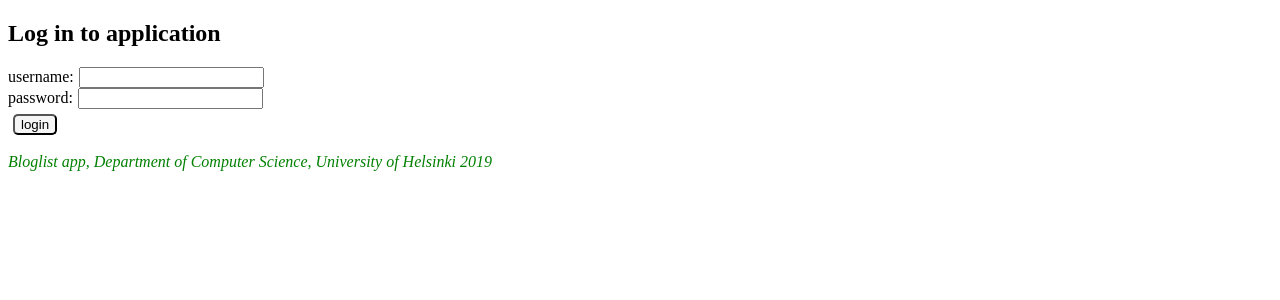
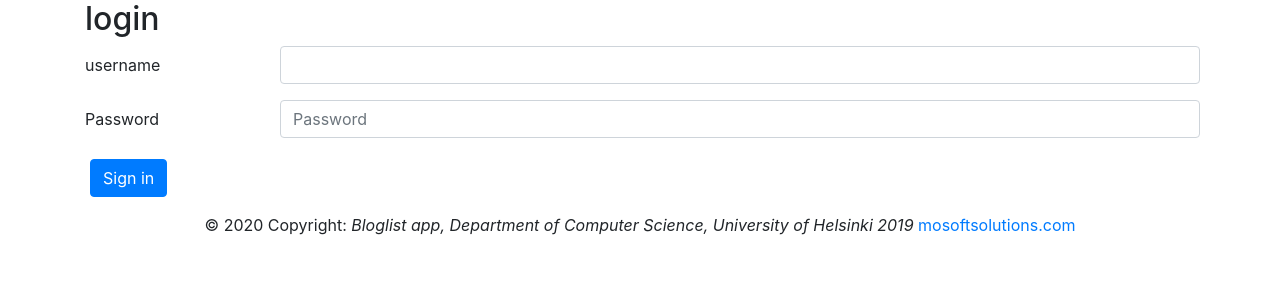
Before and after one commit to morisasy/fullstackhelsinki2020, a React (Create React App) app in the folder part7/bloglist-redux/: page /blogs/1 in a window 1280 px wide. Shown: the top 300 px of the page. Built offline with nearby package versions, Linux system fonts and the light colour scheme; no server answers.

Commit message:
bootstrap added

```diff
--- a/part7/bloglist-redux/package.json
+++ b/part7/bloglist-redux/package.json
@@ -8,6 +8,7 @@
     "@testing-library/user-event": "^7.1.2",
     "axios": "^0.19.2",
     "react": "^16.13.1",
+    "react-bootstrap": "^1.3.0",
     "react-dom": "^16.13.1",
     "react-redux": "^7.2.0",
     "react-router-dom": "^5.2.0",
--- a/part7/bloglist-redux/public/index.html
+++ b/part7/bloglist-redux/public/index.html
@@ -32,6 +32,12 @@
       work correctly both with client-side routing and a non-root public URL.
       Learn how to configure a non-root public URL by running `npm run build`.
     -->
+    <link
+    rel="stylesheet"
+    href="https://maxcdn.bootstrapcdn.com/bootstrap/4.3.1/css/bootstrap.min.css"
+    integrity="sha384-ggOyR0iXCbMQv3Xipma34MD+dH/1fQ784/j6cY/iJTQUOhcWr7x9JvoRxT2MZw1T"
+    crossorigin="anonymous"
+  />
     <title>BlogList</title>
   </head>
   <body>
--- a/part7/bloglist-redux/src/App.js
+++ b/part7/bloglist-redux/src/App.js
@@ -31,6 +31,8 @@ import { initializeBlogs,
         createBlog,
         remove } from './reducers/blogReducer'
 import BlogInfo from "./components/BlogInfo"
+import Navbar from 'react-bootstrap/Navbar'
+import Alert from 'react-bootstrap/Alert'
 
 
 
@@ -42,6 +44,7 @@ function App() {
 
   // current login user
   const [loginUser, setLoginUser] =  useState('')
+  const [message, setMessage] = useState(null)
 
 
 
@@ -119,7 +122,7 @@ function App() {
 
 
   //setNotification function
-  const setMessage = (content, type = "success") => {
+  const setNotification = (content, type = "success") => {
     dispatch(setNotification({ content, type }))
     setTimeout(() => dispatch(clearNotification()), 5000)
 
@@ -145,15 +148,19 @@ function App() {
       user.id = foundUser.id
       dispatch(setToken(user.token))
       dispatch(setUser(user))
+      setMessage(`welcome ${user}`)
+      setTimeout(() => {
+        setMessage(null)
+      }, 10000)
       setLoginUser(user)
       username.reset('')
       password.reset('')
       console.log("handle loging: login.username ", user)
       console.log("HANDLE LOGIN TOKEN", user.token)
-     setMessage(` You have login `)
+
 
     } catch (exception) {
-      setMessage(` Wrong username or password`, 'error')
+      setMessage(` Wrong username or password`)
 
 
     }
@@ -181,7 +188,7 @@ const handleAddBlog = async (event) => {
 
       dispatch(createBlog(newBlog))
       //setBlogs([...blogs, blogCreated])
-      setMessage(`a new blog added: ${newBlog.title} by ${newBlog.author}`)
+      setNotification(`a new blog added: ${newBlog.title} by ${newBlog.author}`)
 
       title.reset('')
       author.reset('')
@@ -189,7 +196,12 @@ const handleAddBlog = async (event) => {
       // Notification displays only 5s
 
     } catch (error) {
-     setMessage(`Something went wrong  ${error}`, "error")
+    // setNotification(`Something went wrong  ${error}`, "error")
+
+          setMessage(`Something went wrong  ${error}`)
+          setTimeout(() => {
+            setMessage(null)
+          }, 10000)
 
   }
 }
@@ -227,11 +239,11 @@ const handleLikeUpdate = blogId =>  async event => {
      dispatch(update(blogToUpdate))
 
     //setBlogs(blogs.map(blog => blog.id !== blogId ? blog: blogUpdated))
-    setMessage(
+    setNotification(
        `Blog ${foundBlog.title} written by ${foundBlog.author} liked!`
        )
   } catch (error) {
-    setMessage(`Something went wrong  ${error}`, 'error')
+    setNotification(`Something went wrong  ${error}`, 'error')
 
   }
 }
@@ -262,12 +274,12 @@ const handleDelete = blogId =>  async event => {
      dispatch(remove(blogToDelete))
      /// console.log( "updated blog", deletedBlog)
      // setBlogs(newBlogList)
-      dispatch(setMessage(
+      setNotification(
          `Blog post ${blogToDelete.title} deleted`, 'success'
-         ))
+         )
 
     } catch (error) {
-      setMessage(`Something went wrong  ${error}`, 'error')
+      setNotification(`Something went wrong  ${error}`, 'error')
 
     }
   }
@@ -276,7 +288,7 @@ const handleDelete = blogId =>  async event => {
 
   const loginForm = () =>{
     return (
-      <div className = "wrapper-box" >
+      <div className = "container" >
                       <LoginForm
                           handleLogin={handleLogin}
                           username={username}
@@ -289,11 +301,16 @@ const handleDelete = blogId =>  async event => {
   const display = () =>{
     if (blogs.length){
     return(
-      <div className = "wrapper-box" >
+      <div className = "container" >
                           <Header
                             handleLogout = {handleLogout}
                             />
                           <h2>Blogs App</h2>
+                          {(message &&
+                              <Alert variant="success">
+                                {message}
+                              </Alert>
+                            )}
 
                           <Notification />
                           <Switch>
--- a/part7/bloglist-redux/src/components/Blogs.js
+++ b/part7/bloglist-redux/src/components/Blogs.js
@@ -3,6 +3,7 @@ import PropTypes from "prop-types"
 import {
         Link
       } from "react-router-dom"
+import { Table } from 'react-bootstrap'
 
 const Blogs = ({blogs}) => {
 console.log("blog list component: blogs: ", blogs)
@@ -20,12 +21,12 @@ const showBlogList = () => {
 
   return (
     <div>
-            <table>
+            <Table striped>
                     <tbody>
                                 {showBlogList()}
                     </tbody>
 
-            </table>
+            </Table>
     </div>
      )
 
--- a/part7/bloglist-redux/src/components/CommentList.js
+++ b/part7/bloglist-redux/src/components/CommentList.js
@@ -1,11 +1,6 @@
 
   import React from 'react'
-  import { useSelector, useDispatch } from 'react-redux'
   import PropTypes from "prop-types"
-  import {
-          Link
-        } from "react-router-dom"
-import blogs from '../services/blogs'
 
 
 
@@ -15,9 +10,9 @@ const CommentList = ({comments }) => {
     if (comments) {
       return (
             <section>
-              <ul className = "comments">
+              <ul className ="list-group">
                   {comments.map((comment, index)=>
-                  <li key={index}>{comment.comment}</li>
+                  <li key={index} className="list-group-item" >{comment.comment}</li>
                   )}
               </ul>
             </section>)
--- a/part7/bloglist-redux/src/components/Footer.js
+++ b/part7/bloglist-redux/src/components/Footer.js
@@ -8,10 +8,16 @@ const Footer = () => {
     }
 
     return (
-      <div style={footerStyle}>
-        <br />
-        <em> Bloglist app, Department of Computer Science, University of Helsinki 2019</em>
-      </div>
+
+      <footer className="page-footer font-small blue">
+
+        <div className="footer-copyright text-center py-3">© 2020 Copyright:
+          <em> Bloglist app, Department of Computer Science, University of Helsinki 2019</em>
+          <a href="https://mdbootstrap.com/"> mosoftsolutions.com</a>
+        </div>
+
+      </footer>
+
     )
   }
 
--- a/part7/bloglist-redux/src/components/Header.js
+++ b/part7/bloglist-redux/src/components/Header.js
@@ -3,7 +3,7 @@ import { Link, Redirect } from "react-router-dom"
 import PropTypes from "prop-types"
 import { useSelector } from 'react-redux'
 import Button from './Button'
-
+import {Navbar, Nav} from 'react-bootstrap'
 const Header = ({handleLogout}) => {
 
   const login = useSelector( state => state.login)
@@ -12,7 +12,7 @@ const Header = ({handleLogout}) => {
   const [currentUser, setCurrentUser] = useState(login.username)
 
     const headerStyle = {
-      backgroundcolor: 'grey',
+      backgroundcolor: '#343a40',
       padding: 10,
       fontStyle: 'italic',
       fontSize: 16,
@@ -22,21 +22,36 @@ const Header = ({handleLogout}) => {
     const padding = {
       padding: 5,
     }
+    const nav = { width:'100%' }
 
 
     return (
-      <header style={headerStyle}>
-            <nav>
-                    <Link style={padding} to="/blogs">blogs</Link>
-                    <Link style={padding} to="/users">users</Link>
-                    <em> {currentUser} logged in</em>
-                                                  <Button
+      <header >
+
+            <Navbar collapseOnSelect expand="lg" bg="dark" variant="dark">
+            <Navbar.Toggle aria-controls="responsive-navbar-nav" />
+            <Navbar.Collapse id="responsive-navbar-nav">
+              <Nav className="mr-auto" >
+                <Nav.Link href="" as="span">
+                  <Link style={padding} to="/blogs">blogs</Link>
+                </Nav.Link>
+                <Nav.Link href="#" as="span">
+                  <Link style={padding} to="/users">users</Link>
+                </Nav.Link>
+                <Nav.Link href="#" as="span">
+                  {currentUser
+                    ? <em>{currentUser} logged in</em>
+                    : <Link to="/login">login</Link>
+                  }
+              </Nav.Link>
+              </Nav>
+              <Button
                                                     style={padding}
                                                     onClick={handleLogout}
                                                     text = "Logout"
                                                     />
-
-            </nav>
+            </Navbar.Collapse>
+          </Navbar>
       </header>
     )
   }
--- a/part7/bloglist-redux/src/components/LoginForm.js
+++ b/part7/bloglist-redux/src/components/LoginForm.js
@@ -2,30 +2,39 @@
 import React from 'react';
 import PropTypes from "prop-types"
 import Notification from './Notification'
+import { Table, Form, Button } from 'react-bootstrap'
 
 const LoginForm = ({ handleLogin, username, password}) => {
 
 
   return (
         <div className ="form-login">
-        <h2>Log in to application</h2>
+                <h2>login</h2>
                 <Notification />
                 <form onSubmit={handleLogin}>
-                <div className ="form-group-control">
-                    username:
+                        <div class="form-group row">
+                          <label for="username" class="col-sm-2 col-form-label">username</label>
+                          <div class="col-sm-10">
                             <input
                                  {...username.inputProps}
-                         name = "name"
+                                type="text"
+                                class="form-control"
+                                id=" username"
                                 />
                           </div>
-                <div className ="form-group-control">
-                    password:
-                        <input
+                        </div>
+                        <div class="form-group row">
+                          <label for="inputPassword" class="col-sm-2 col-form-label">Password</label>
+                          <div class="col-sm-10">
+                            <input type="password"
                                {...password.inputProps}
-                         name ="password"
+                              class="form-control"
+                              id="inputPassword"
+                              placeholder="Password"
                               />
                           </div>
-                <button type="submit" >login</button>
+                        </div>
+                        <button type="submit" class="btn btn-primary">Sign in</button>
                 </form>
         </div>
   )
```
Also changed, not shown: part7/bloglist-redux/installation.txt, 1 other file (tests, documents, lock files or other folders). Lines whose indentation alone changed are shown as unchanged.
